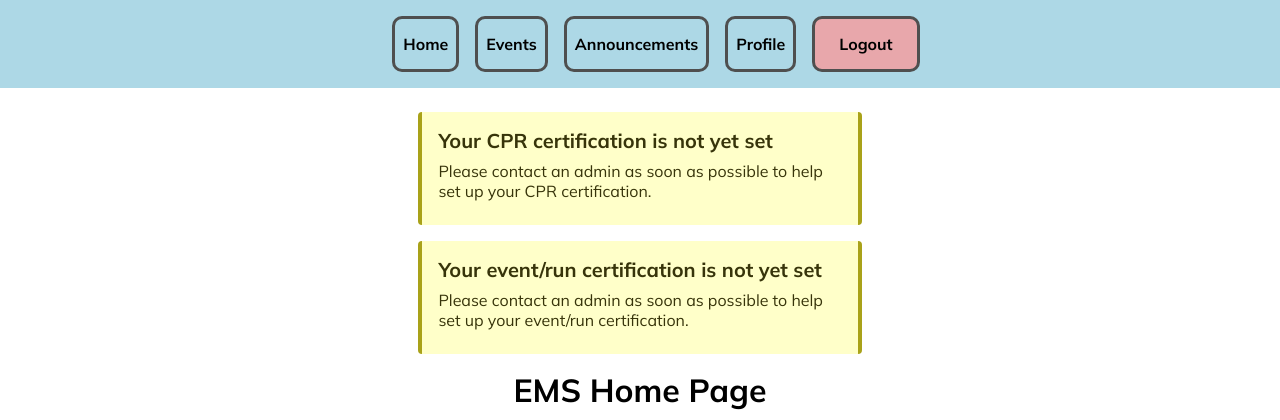
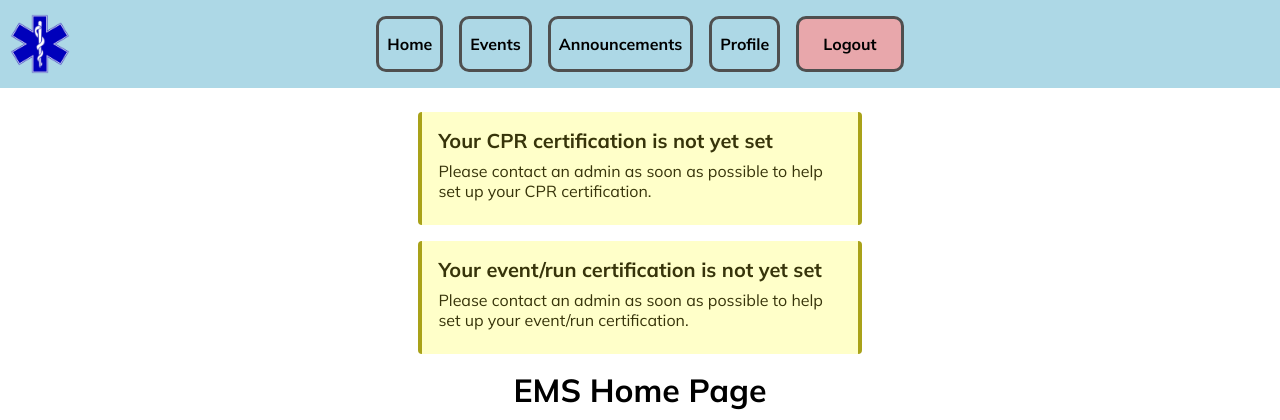
Before and after one commit to KellyElysian/ems_test_system, a PHP site: page /home.php in a window 1280 px wide. Shown: the top 420 px of the page. Run offline with PHP 8.4, Linux system fonts and the light colour scheme; the visitor is signed in with stand-in values (Sample User, id 1); data comes from the database, SQL or seed files in the repository; data that the repository does not hold is empty.

Commit message:
Changelog 1.7.4
- Added permission for editing announcements to admins only
- Added a star of life logo to the navigation bar for temporary use

```diff
--- a/annos/anno.php
+++ b/annos/anno.php
@@ -87,6 +87,9 @@ if ($edit_rows > 0) {
     <?php require $dir . '/includes/navbar.php'; ?>
 
     <div class="container">
+        <?php
+        if ($user_role == "Admin") {
+        ?>
             <div class="header-and-button">
                 <h2><?php echo $title; ?></h2>
                 <form action="editAnno.php" method="POST">
@@ -94,6 +97,9 @@ if ($edit_rows > 0) {
                     <button name="edit_anno" value="1" class="edit_button">Edit Announcement</button>
                 </form>
             </div>
+        <?php
+        }
+        ?>
         <p class="create_container">Made by <?php echo "<span class='creator'>$creator_name</span>"; ?></p>
         <p class="datetime_container"><?php echo $date . " | " . $time; ?></p>
         <?php
--- a/css/navbar.css
+++ b/css/navbar.css
@@ -1,11 +1,20 @@
 nav {
-    padding: 1.0em;
     display: flex;
-    justify-content: center;
+    justify-content: flex-start;
+    align-items: center;
     background-color: lightblue;
     position: sticky;
     width: 100%;
     top: 0;
+}
+
+nav .a_con {
+    padding: 1.0em;
+    display: flex;
+    justify-content: center;
+    margin: 0 auto;
+    position: relative;
+    left: -35px;
 }
 
 .nav_profile_form {
@@ -51,3 +60,8 @@ nav a:link {
     display: flex;
     align-items: center;
 }
+
+.ems_logo {
+    height: 60px;
+    margin-left: 10px;
+}
--- a/includes/navbar.php
+++ b/includes/navbar.php
@@ -15,6 +15,8 @@ require 'config.php';
 
 <body>
     <nav>
+        <img src="images/star_of_life.png" alt="EMS Logo" class="ems_logo">
+        <div class="a_con">
             <a href="https://cgi.luddy.indiana.edu/~keldong/ems/home.php">Home</a>
             <a href="https://cgi.luddy.indiana.edu/~keldong/ems/events/eventsBoard.php">Events</a>
             <a href="https://cgi.luddy.indiana.edu/~keldong/ems/annos/annoBoard.php">Announcements</a>
@@ -42,6 +44,7 @@ require 'config.php';
                 echo '<a href="https://cgi.luddy.indiana.edu/~keldong/ems/login/logout.php" class="nav_button">Logout</a>';
             }
             ?>
+        </div>
     </nav>
 
     <script>
```
Also changed, not shown: images/star_of_life.png (added). Lines whose indentation alone changed are shown as unchanged.
